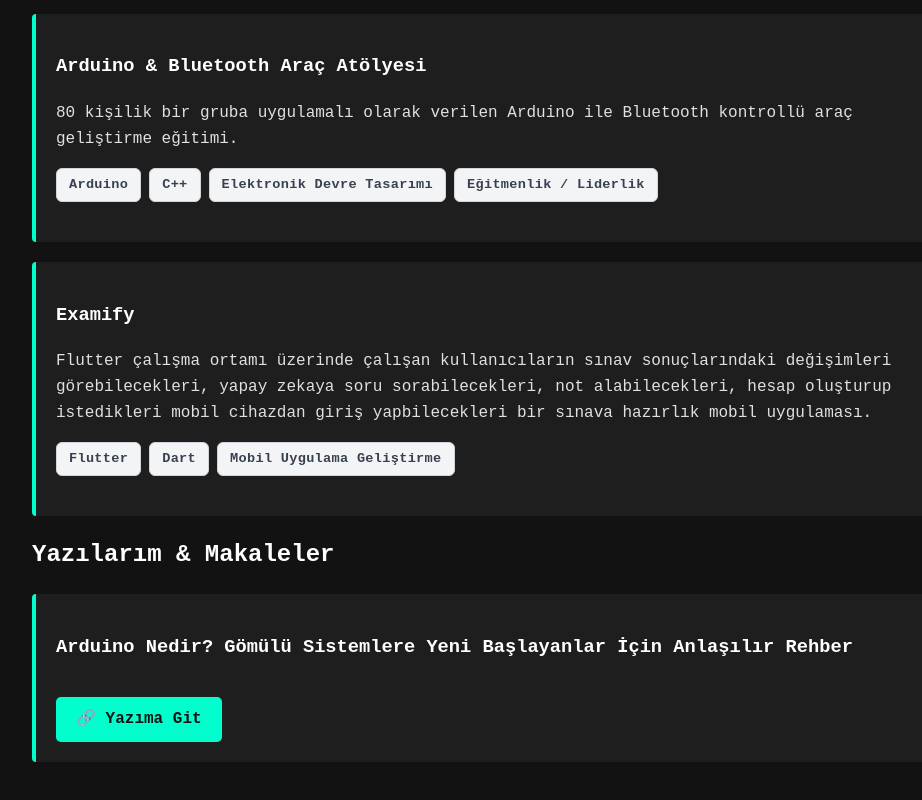
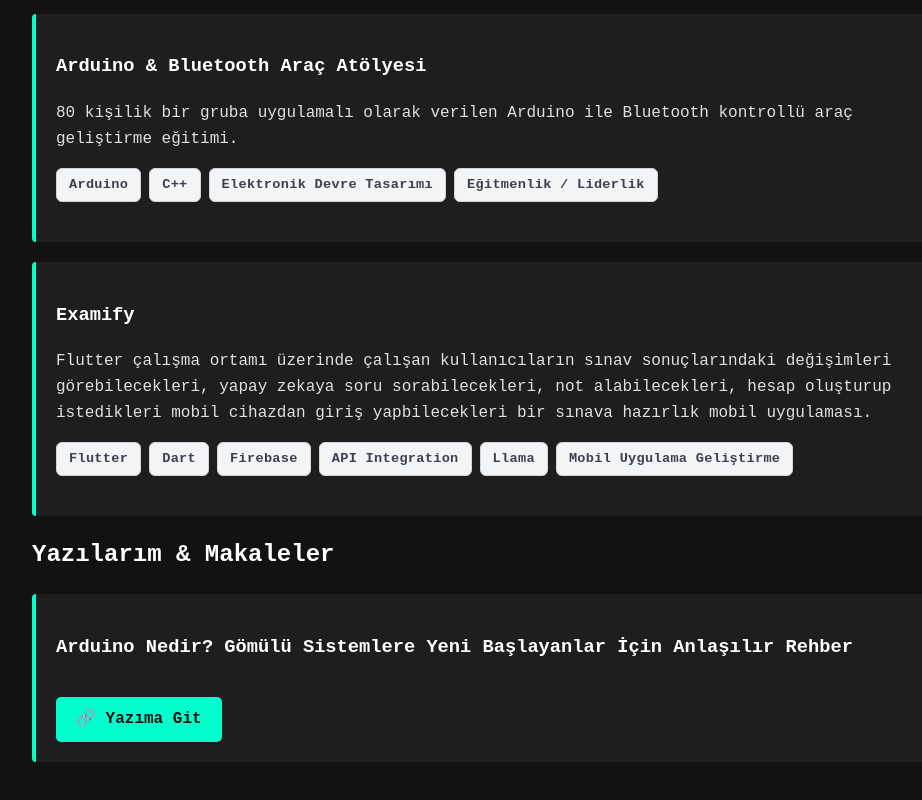
Before and after one commit to Safa67/portfolio, a plain HTML site: page index.html in a window 1280 px wide. Shown: the part 847-1647 px from the top of the page, without its empty margins (160-1082 px from the left). Drawn offline with Linux system fonts and the light colour scheme.

```diff
--- a/index.html
+++ b/index.html
@@ -70,6 +70,9 @@
             <div class="tech-tags">
                 <span class="tech-tag">Flutter</span>
                 <span class="tech-tag">Dart</span>
+		<span class="tech-tag">Firebase</span>
+		<span class="tech-tag">API Integration</span>
+		<span class="tech-tag">Llama</span>
                 <span class="tech-tag">Mobil Uygulama Geliştirme</span>
             </div>
 
```
